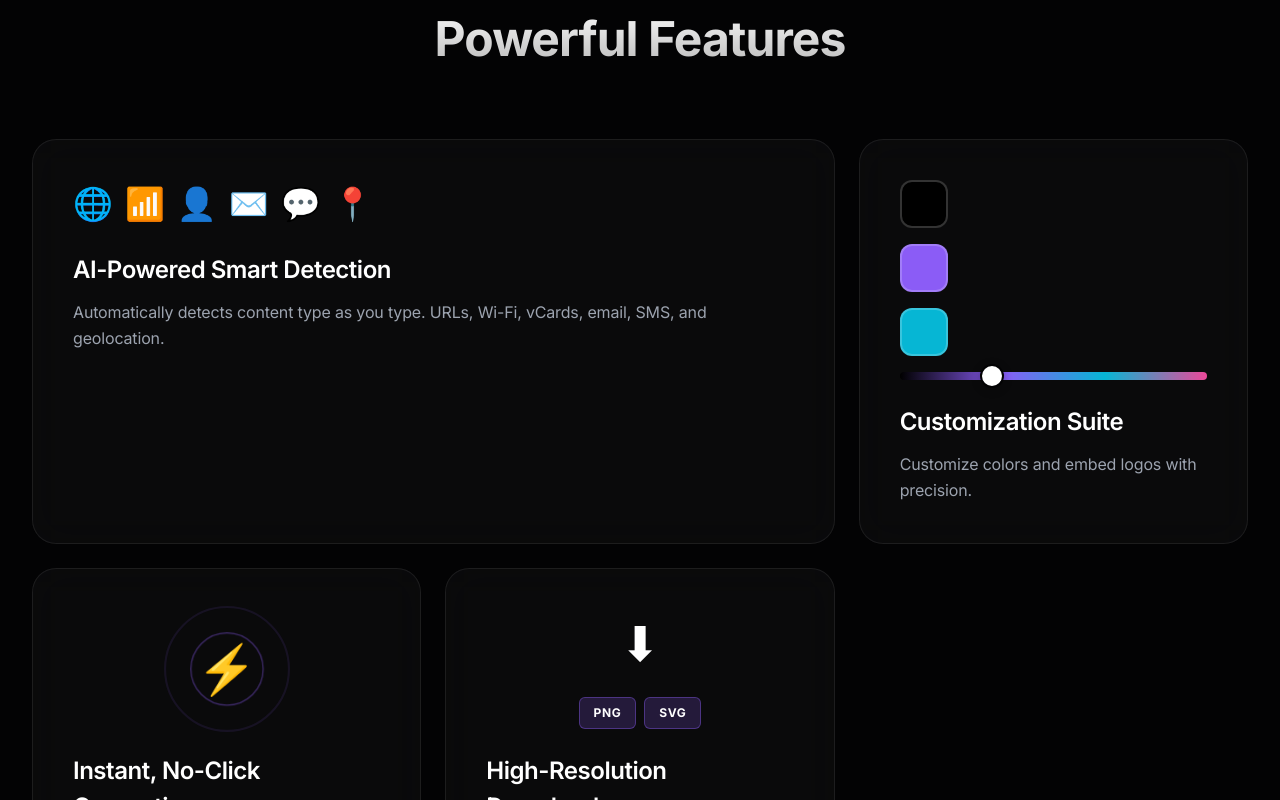
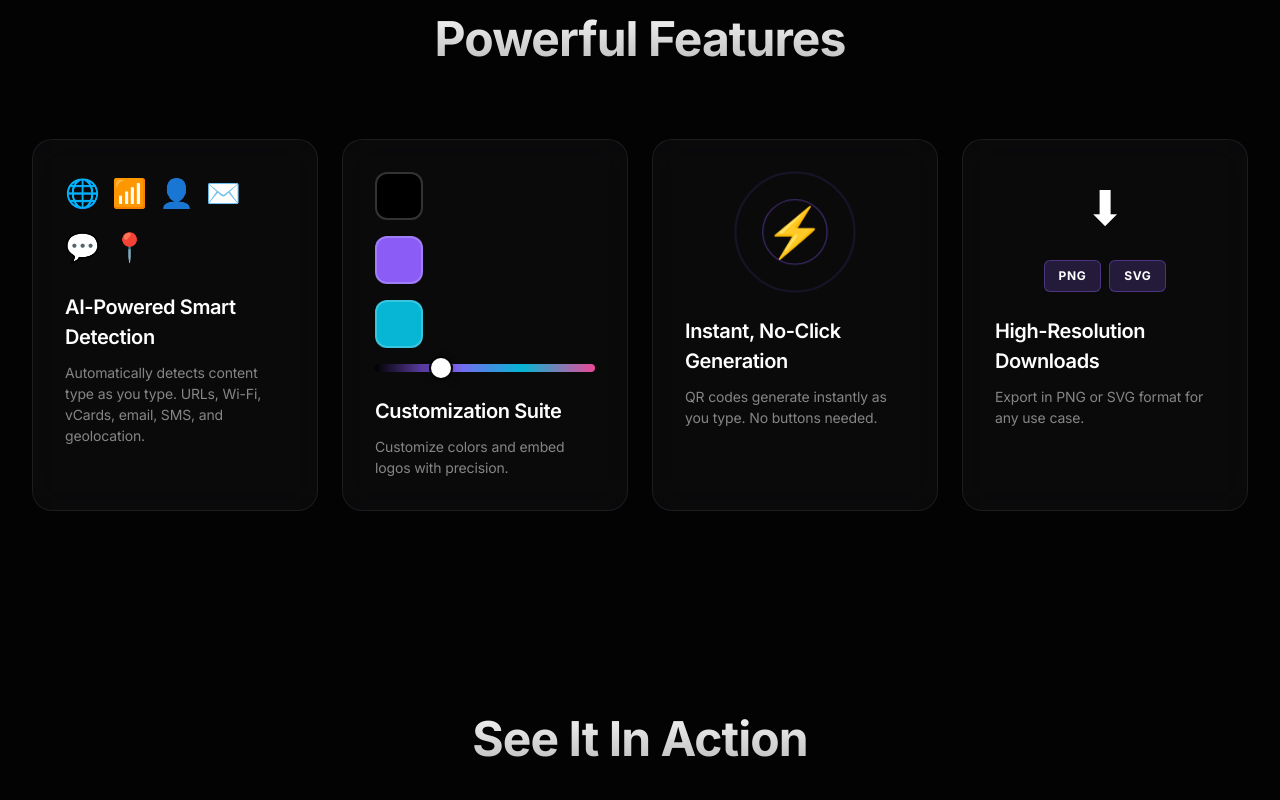
Before and after one commit to rudraptpsingh/BrandQR, a React (Vite) app: page / in a window 1280 px wide. Shown: the part 900-1700 px from the top of the page. Built offline with nearby package versions, Linux system fonts and the light colour scheme; no server answers.

Commit message:
Updated BrandQRLanding.css

```diff
--- a/src/components/BrandQRLanding.css
+++ b/src/components/BrandQRLanding.css
@@ -460,20 +460,22 @@
 
 .brandqr__bento-grid {
   display: grid;
-  grid-template-columns: repeat(auto-fit, minmax(300px, 1fr));
+  grid-template-columns: repeat(4, 1fr);
   gap: 1.5rem;
 }
 
 .brandqr__feature-card {
   background: rgba(255, 255, 255, 0.03);
   border: 1px solid rgba(255, 255, 255, 0.08);
-  border-radius: 24px;
-  padding: 2.5rem;
+  border-radius: 20px;
+  padding: 2rem;
   backdrop-filter: blur(20px);
   transition: all 0.4s;
   position: relative;
   overflow: hidden;
   animation: fadeInUp 0.6s ease-out both;
+  display: flex;
+  flex-direction: column;
 }
 
 .brandqr__feature-card::before {
@@ -498,9 +500,6 @@
   transform: translateY(-4px);
 }
 
-.brandqr__feature-card--large {
-  grid-column: span 2;
-}
 
 .brandqr__feature-content {
   position: relative;
@@ -515,7 +514,7 @@
 }
 
 .brandqr__feature-icon {
-  font-size: 2rem;
+  font-size: 1.75rem;
   animation: fadeInUp 0.6s ease-out both;
 }
 
@@ -527,16 +526,16 @@
 .brandqr__feature-icon:nth-child(6) { animation-delay: 0.35s; }
 
 .brandqr__feature-title {
-  font-size: 1.5rem;
+  font-size: 1.25rem;
   font-weight: 600;
-  margin: 0 0 0.75rem 0;
+  margin: 0 0 0.625rem 0;
   letter-spacing: -0.02em;
 }
 
 .brandqr__feature-desc {
-  color: #9CA3AF;
-  font-size: 1rem;
-  line-height: 1.6;
+  color: rgba(255, 255, 255, 0.5);
+  font-size: 0.875rem;
+  line-height: 1.5;
   margin: 0;
   letter-spacing: -0.01em;
 }
@@ -931,8 +930,8 @@
     border-top: 1px solid rgba(255, 255, 255, 0.05);
   }
 
-  .brandqr__feature-card--large {
-    grid-column: span 1;
+  .brandqr__bento-grid {
+    grid-template-columns: repeat(2, 1fr);
   }
 }
 
--- a/src/components/BrandQRLanding.jsx
+++ b/src/components/BrandQRLanding.jsx
@@ -247,7 +247,7 @@ BrandQR.generate(WiFi:S:MiFi;T:S:MyCafe;T:WPA;P:guest22))
           <h2 className="brandqr__section-title">Powerful Features</h2>
 
           <div className="brandqr__bento-grid">
-            <div className="brandqr__feature-card brandqr__feature-card--large">
+            <div className="brandqr__feature-card">
               <div className="brandqr__feature-content">
                 <div className="brandqr__feature-icon-group">
                   <span className="brandqr__feature-icon">🌐</span>
```
